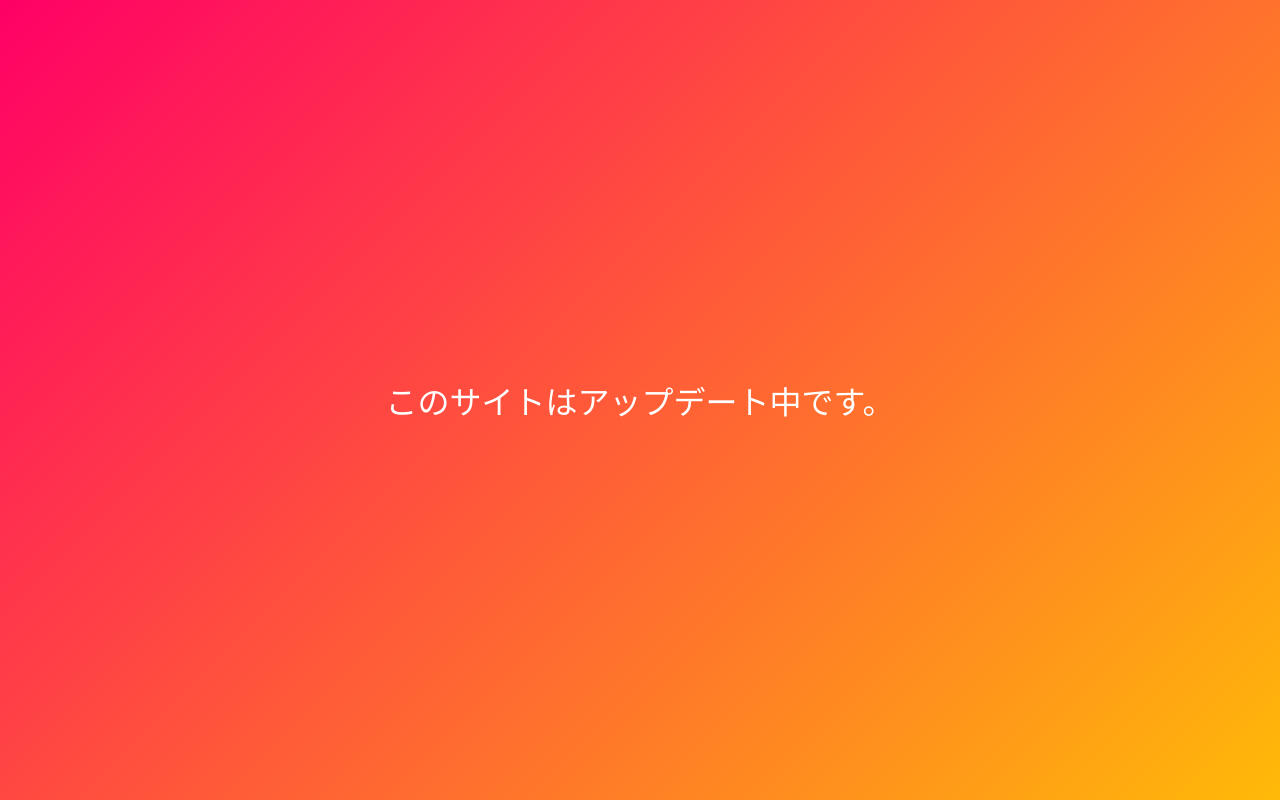
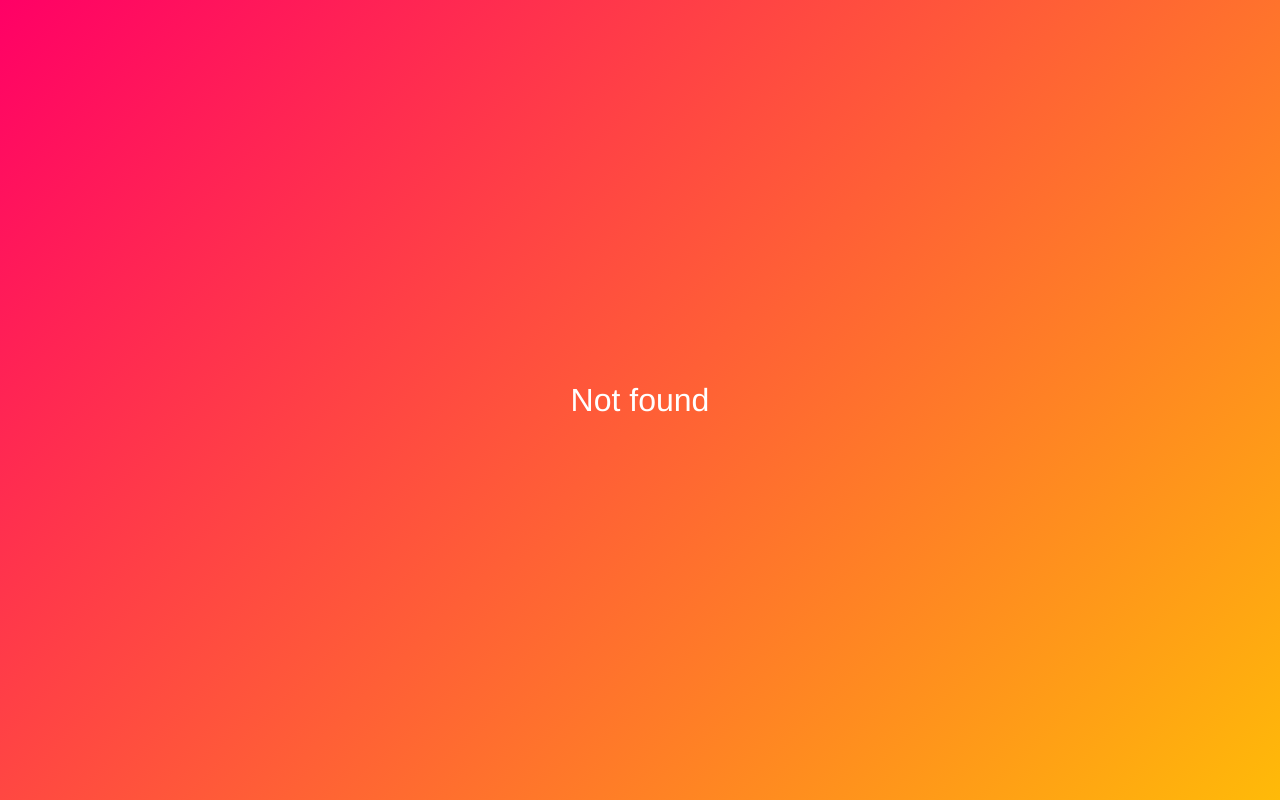
Before and after one commit to aerser/csscrim, a plain HTML site: page index.html in a window 1280 px wide. Drawn offline with Linux system fonts and the light colour scheme.

Commit message:
index.html を更新

```diff
--- a/index.html
+++ b/index.html
@@ -8,7 +8,7 @@
 </head>
 <body>
     <div class="message">
-        <p>このサイトはアップデート中です。</p>
+        <p>Not found</p>
     </div>
 </body>
 </html>
```
